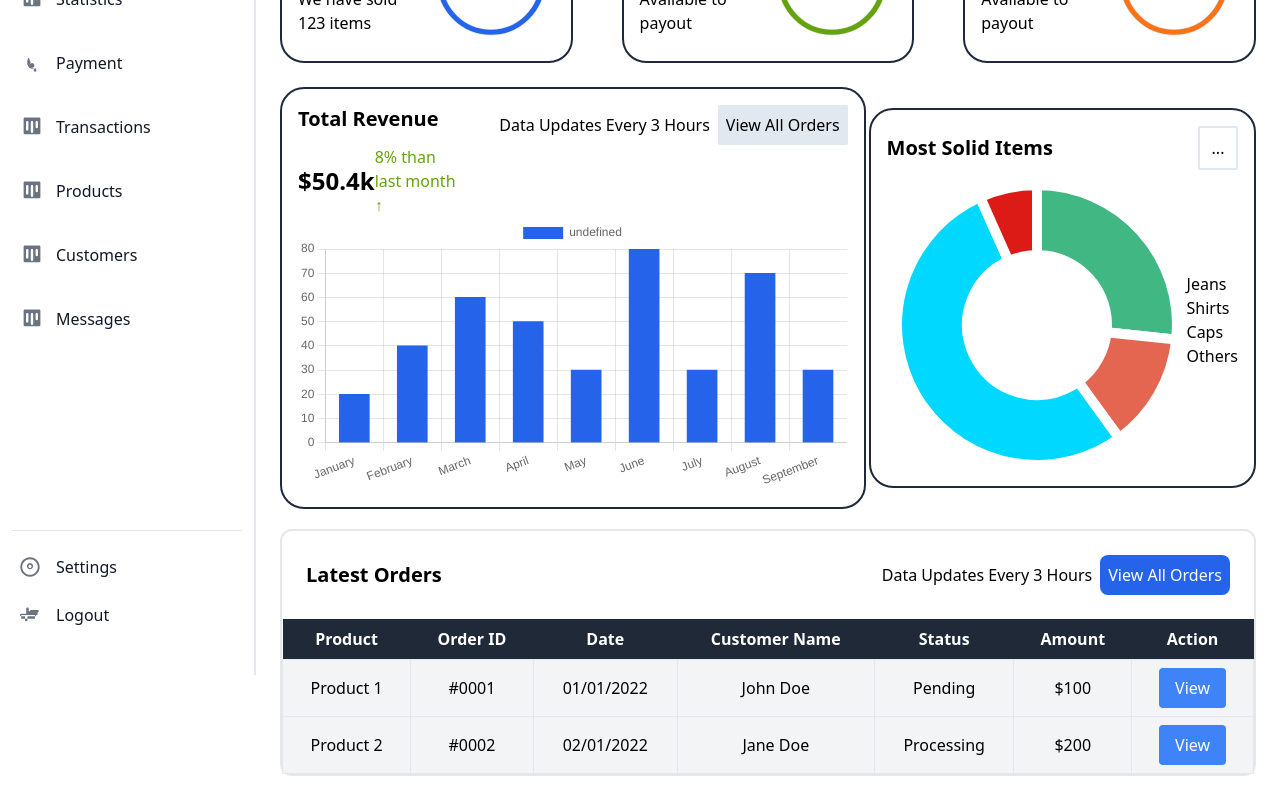
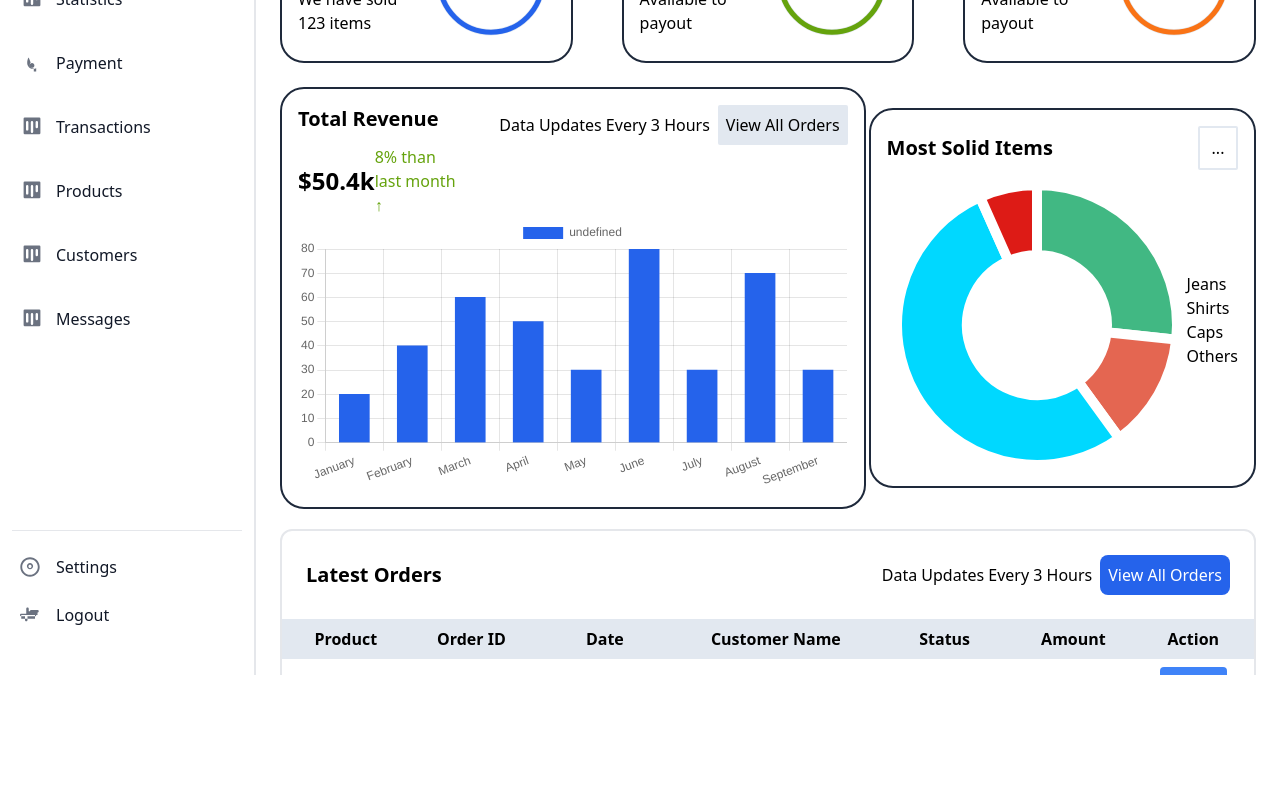
Before and after one commit to piesieomane/finance-dashboard, a Vue app: page /dashboard in a window 1280 px wide. Shown: the part 207-1007 px from the top of the page. After the commit the page ends 882 px from the top, so only its background shows below. Built offline with nearby package versions, Linux system fonts and the light colour scheme.

Commit message:
Remove borfers from the table

```diff
--- a/src/components/Table.vue
+++ b/src/components/Table.vue
@@ -21,7 +21,7 @@ export default {
     <div class="w-full">
       <table class="table-auto w-full text-center">
         <thead>
-          <tr class="bg-gray-800 text-white">
+          <tr class="bg-[#e2e8f0] p-1">
             <th class="px-4 py-2">Product</th>
             <th class="px-4 py-2">Order ID</th>
             <th class="px-4 py-2">Date</th>
@@ -32,27 +32,27 @@ export default {
           </tr>
         </thead>
         <tbody>
-          <tr class="bg-gray-100">
-            <td class="border px-4 py-2">Product 1</td>
-            <td class="border px-4 py-2">#0001</td>
-            <td class="border px-4 py-2">01/01/2022</td>
-            <td class="border px-4 py-2">John Doe</td>
-            <td class="border px-4 py-2">Pending</td>
-            <td class="border px-4 py-2">$100</td>
-            <td class="border px-4 py-2">
+          <tr class="">
+            <td class="px-4 py-2">Product 1</td>
+            <td class="px-4 py-2">#0001</td>
+            <td class="px-4 py-2">01/01/2022</td>
+            <td class="px-4 py-2">John Doe</td>
+            <td class="px-4 py-2">Pending</td>
+            <td class="px-4 py-2">$100</td>
+            <td class="px-4 py-2">
               <button class="bg-blue-500 text-white py-2 px-4 rounded">
                 View
               </button>
             </td>
           </tr>
-          <tr class="bg-gray-100">
-            <td class="border px-4 py-2">Product 2</td>
-            <td class="border px-4 py-2">#0002</td>
-            <td class="border px-4 py-2">02/01/2022</td>
-            <td class="border px-4 py-2">Jane Doe</td>
-            <td class="border px-4 py-2">Processing</td>
-            <td class="border px-4 py-2">$200</td>
-            <td class="border px-4 py-2">
+          <tr class="">
+            <td class="px-4 py-2">Product 2</td>
+            <td class="px-4 py-2">#0002</td>
+            <td class="px-4 py-2">02/01/2022</td>
+            <td class="px-4 py-2">Jane Doe</td>
+            <td class="px-4 py-2">Processing</td>
+            <td class="px-4 py-2">$200</td>
+            <td class="px-4 py-2">
               <button class="bg-blue-500 text-white py-2 px-4 rounded">
                 View
               </button>
--- a/src/components/TheWelcome.vue
+++ b/src/components/TheWelcome.vue
@@ -5,7 +5,7 @@ import { RouterView } from "vue-router";
 </script>
 
 <template>
-  <div>
+  <div class="h-screen">
     <Navbar />
     <div class="flex flex-row">
       <div class="w-1/5">
--- a/src/views/DashboardView.vue
+++ b/src/views/DashboardView.vue
@@ -46,7 +46,7 @@ export default {
 };
 </script>
 <template>
-  <div class="p-6 flex flex-col">
+  <div class="p-6 flex flex-col overflow-y-scroll max-h-screen">
     <div class="flex flex-row justify-between">
       <div class="w-[30%]">
         <Hi
```
